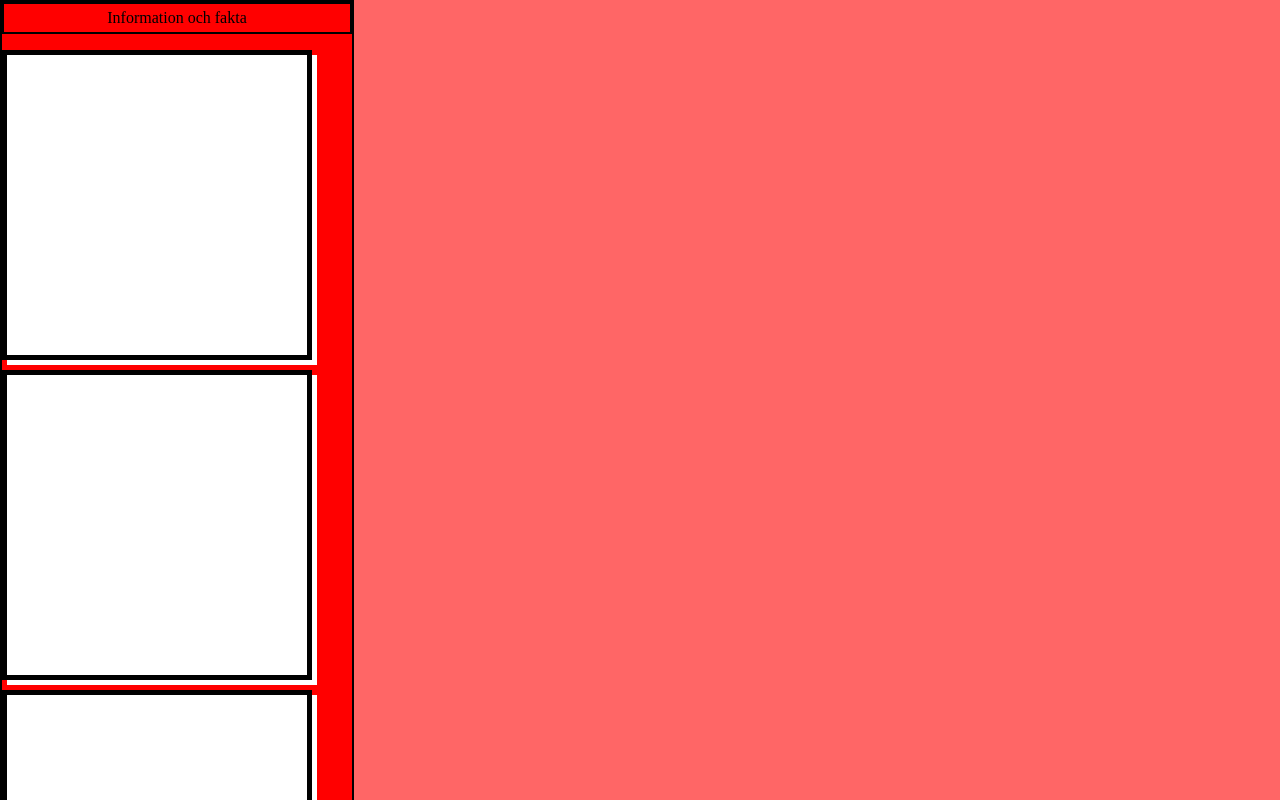
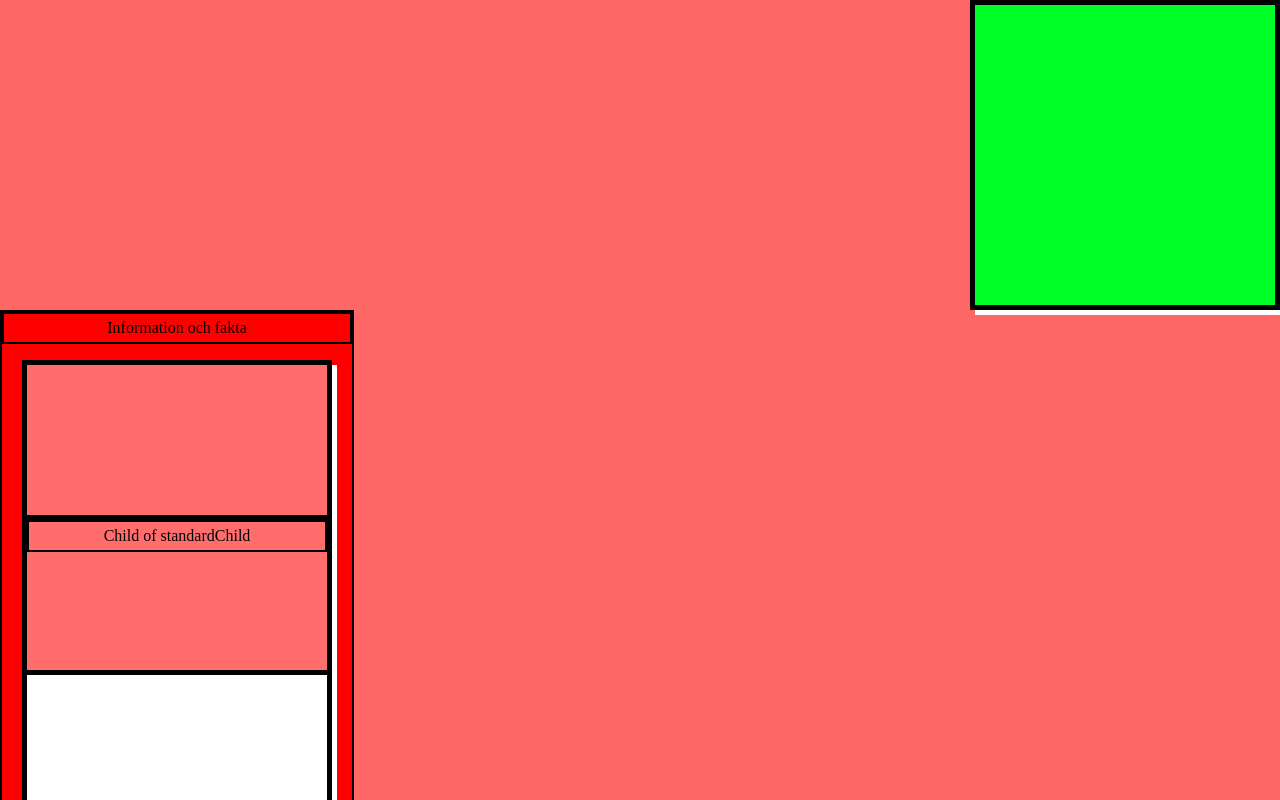
Before and after one commit to tbg-webbutveckling-te18/Jakobsson-Smorgasboard, a plain HTML site: page projects/2-Grunder-HTML - CSS/subpages/semanticElements.html in a window 1280 px wide. Shown: the top 800 px of the page. Drawn offline with Linux system fonts and the light colour scheme.

Commit message:
continiuation of posisoning and moltipulle classes

```diff
--- a/projects/2-Grunder-HTML - CSS/assets/css/semanticElements.css
+++ b/projects/2-Grunder-HTML - CSS/assets/css/semanticElements.css
@@ -24,16 +24,32 @@ section#wrapper p {
     text-align: center;
 }
 
+section#standardSectionUnique{
+    margin-right: 0px;
+    background-color: rgb(0, 255, 39);
+}
+
 section.standardSection {
     width: 300px;
     height: 300px;
 
     background-color: rgb(255, 255, 255);
-    margin: 10px 0px; /* top/bottom left/right */
+    margin: auto; /* top/bottom left/right */
     border: 5px solid black;
     box-shadow: 5px 5px 0px rgb(255, 255, 255);
+}
+section.standardChild {
+    width: 100%; /* 100% of its parent */
+    height: 50%;
+
+    background-color: rgb(255, 109, 109);
+    border-bottom: 5px solid black;
 }
 
 section.standardSection img {
     display: inline; /* a few elements have inline as standard */
 }
+
+.highlighted:hover {
+    margin-top: 50px;
+}
--- a/projects/2-Grunder-HTML - CSS/subpages/semanticElements.html
+++ b/projects/2-Grunder-HTML - CSS/subpages/semanticElements.html
@@ -9,12 +9,20 @@
         <link rel="stylesheet" href="../assets/css/semanticElements.css">
     </head>
     <body>
+       <section id="standardSectionUnique" class="standardSection highlighted"></section>
         <section id="wrapper">
             <p>Information och fakta</p>
 
+            <section class="standardSection">
+                <section class="standardChild"></section>
+                <section class="standardChild">
+                    <p>Child of standardChild</p>
+                </section>
+            </section>
             <section class="standardSection"></section>
-            <section class="standardSection"></section>
-            <section class="standardSection"></section>
+            <section class="standardSection">
+                <section class="standardChild"></section>
+            </section>
             <section class="standardSection"></section>
         </section>
 
@@ -24,7 +32,7 @@
             <img src="#" alt="test" title="test">
             <img src="#" alt="test" title="test">
             <img src="#" alt="test" title="test">
-        </section class="standardSection">
+        </section>
         <section class="standardSection">
             <img src="#" alt="test" title="test">
 
```
